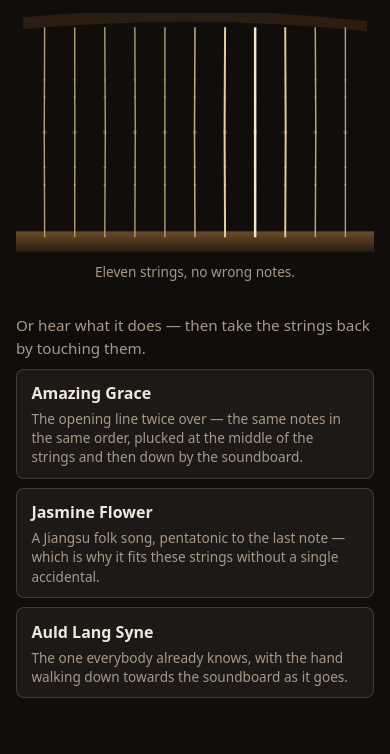
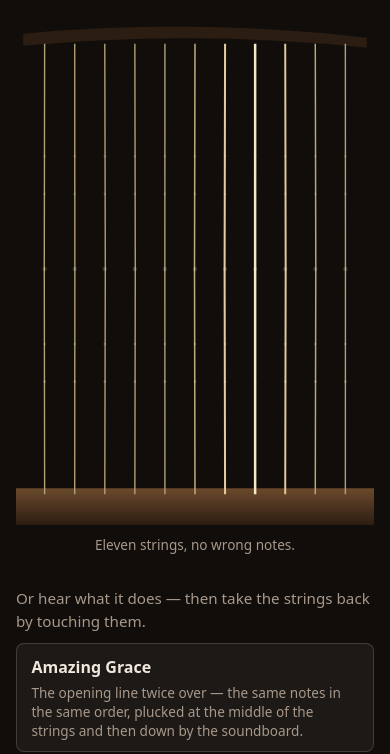
Before and after one commit to comp4020-agentic-coding-studio/comp4020-crit4-Anson0028, a website built with Vite: page index.html in a window 390 px wide. Shown: the part 113-867 px from the top of the page. Before the commit the page ends 844 px from the top, so only its background shows below. Built offline with nearby package versions, Linux system fonts and the light colour scheme.

Commit message:
main: the harp's height comes from the window, not from its own width
Green on both. An aspect-ratio meant the canvas grew with the column, so a
wide screen pushed the instrument off the bottom and a phone squeezed its
strings down to 239px — and the length of a string is where this instrument
keeps its only control. It is 512px of playable string at all three viewports
now, phone included, where before the phone had less than half that.

svh rather than vh so a phone's retracting toolbar can't take the soundboard
with it, and the canvas is capped at 46rem wide: eleven strings stretched
across a 1056px column read as a barcode, and the hand had further to travel
than the music needed.

Co-Authored-By: Claude Opus 5 <noreply@anthropic.com>

```diff
--- a/styles.css
+++ b/styles.css
@@ -62,7 +62,16 @@ h1 {
 canvas[data-testid="harp"] {
   display: block;
   width: 100%;
-  aspect-ratio: 3 / 2;
+  /* Height comes from the window, not from the width. An aspect-ratio made a
+     wide screen grow the harp until it ran off the bottom and squeezed a
+     phone's strings down to 239px — and the length of a string is where this
+     instrument keeps its one control. svh rather than vh so a phone's
+     retracting toolbar doesn't cut the bottom off. */
+  block-size: clamp(19rem, calc(100svh - 17rem), 32rem);
+  /* Kept narrower than the column on a wide screen: eleven strings stretched
+     across 1056px read as a barcode, and the hand has further to travel than
+     the music needs. */
+  max-inline-size: 46rem;
   touch-action: none; /* a strike must not scroll the page out from under it */
   cursor: pointer;
 }
```
